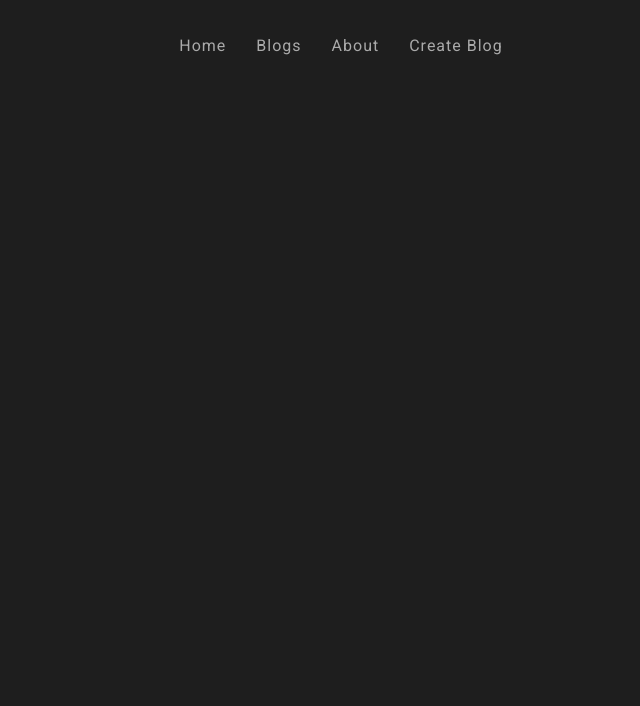
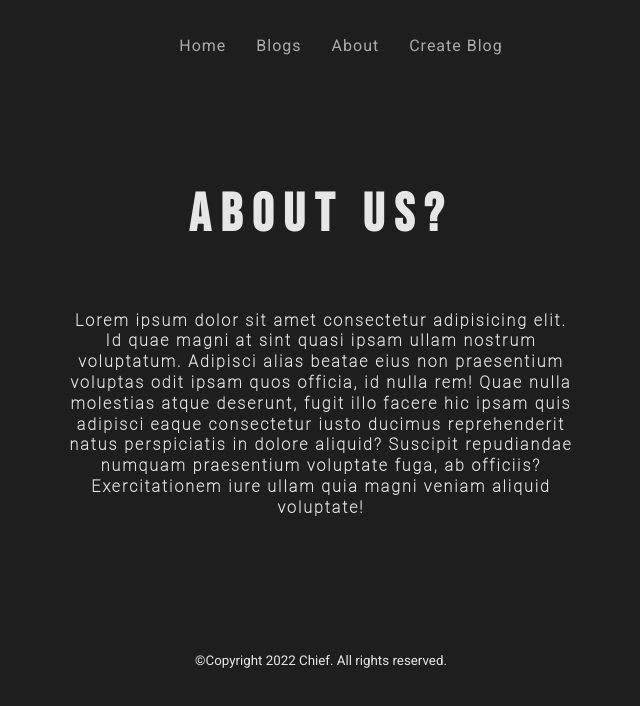
Before and after one commit to chief141/Simple-Blog-App-with-NEXTJS, a Next.js app: page /about in a window 1280 px wide. Shown: the top 706 px of the page, without its empty margins (319-959 px from the left). Built offline with nearby package versions, Linux system fonts and the light colour scheme.

Commit message:
added about us page

```diff
--- a/components/Footer.tsx
+++ b/components/Footer.tsx
@@ -1,7 +1,13 @@
 import styles from '../styles/components_styles/footer.module.css';
 
 const CopyFooter = () => {
-  return <h6 className={styles.copyrightFooter}>copyright @ chief141</h6>;
+  return (
+    <>
+      <h6 className={styles.copyrightFooter}>
+        ©Copyright 2022 Chief. All rights reserved.
+      </h6>
+    </>
+  );
 };
 
 export default CopyFooter;
--- a/pages/about.tsx
+++ b/pages/about.tsx
@@ -1,5 +1,7 @@
 import Head from 'next/head';
 import NavBar from '../components/navbar';
+import CopyFooter from '../components/Footer';
+import styles from '../styles/basicroutes_styles/about.module.css';
 
 const AboutUs = () => {
   return (
@@ -11,8 +13,22 @@ const AboutUs = () => {
       </Head>
       <main></main>
       <NavBar></NavBar>
+      <div className={styles.about_main}>
+        <h2 className={styles.about_us_title}>About us?</h2>
+        <div className={styles.about_content}>
+          Lorem ipsum dolor sit amet consectetur adipisicing elit. Id quae magni
+          at sint quasi ipsam ullam nostrum voluptatum. Adipisci alias beatae
+          eius non praesentium voluptas odit ipsam quos officia, id nulla rem!
+          Quae nulla molestias atque deserunt, fugit illo facere hic ipsam quis
+          adipisci eaque consectetur iusto ducimus reprehenderit natus
+          perspiciatis in dolore aliquid? Suscipit repudiandae numquam
+          praesentium voluptate fuga, ab officiis? Exercitationem iure ullam
+          quia magni veniam aliquid voluptate!
+        </div>
 
-      <footer></footer>
+        <div className={styles.about_metrics1}></div>
+      </div>
+      <CopyFooter></CopyFooter>
     </div>
   );
 };
--- /dev/null
+++ b/styles/basicroutes_styles/about.module.css
@@ -0,0 +1,22 @@
+.about_main {
+  text-align: center;
+  width: 50%;
+  align-items: center;
+  margin: 0 auto;
+  padding: 1%;
+  margin-top: 50px;
+}
+.about_us_title {
+  color: rgb(230, 230, 230);
+  letter-spacing: 10px;
+  font-size: 40pt;
+  font-family: 'Bebas Neue';
+}
+.about_content {
+  color: rgb(230, 230, 230);
+  font-family: 'Roboto Thin';
+  font-weight: 600;
+  letter-spacing: 2px;
+  padding: 3% 10%;
+  line-height: 1.3;
+}
--- a/styles/basicroutes_styles/home.module.css
+++ b/styles/basicroutes_styles/home.module.css
@@ -24,7 +24,7 @@
   padding-left: 5px;
   color: rgb(230, 230, 230);
   font-family: 'Merriweather';
-  letter-spacing: 1px;
+  letter-spacing: 2px;
   line-height: 1.1;
 }
 .home_body1 {
--- a/styles/components_styles/footer.module.css
+++ b/styles/components_styles/footer.module.css
@@ -1,8 +1,8 @@
 .copyrightFooter {
   color: rgb(230, 230, 230);
-  font-family: 'Roboto Thin';
   font-size: 10pt;
-  font-weight: 900;
+  font-weight: 400;
   margin-top: 8%;
-  margin-left: 15px;
+  width: 100%;
+  text-align: center;
 }
```
